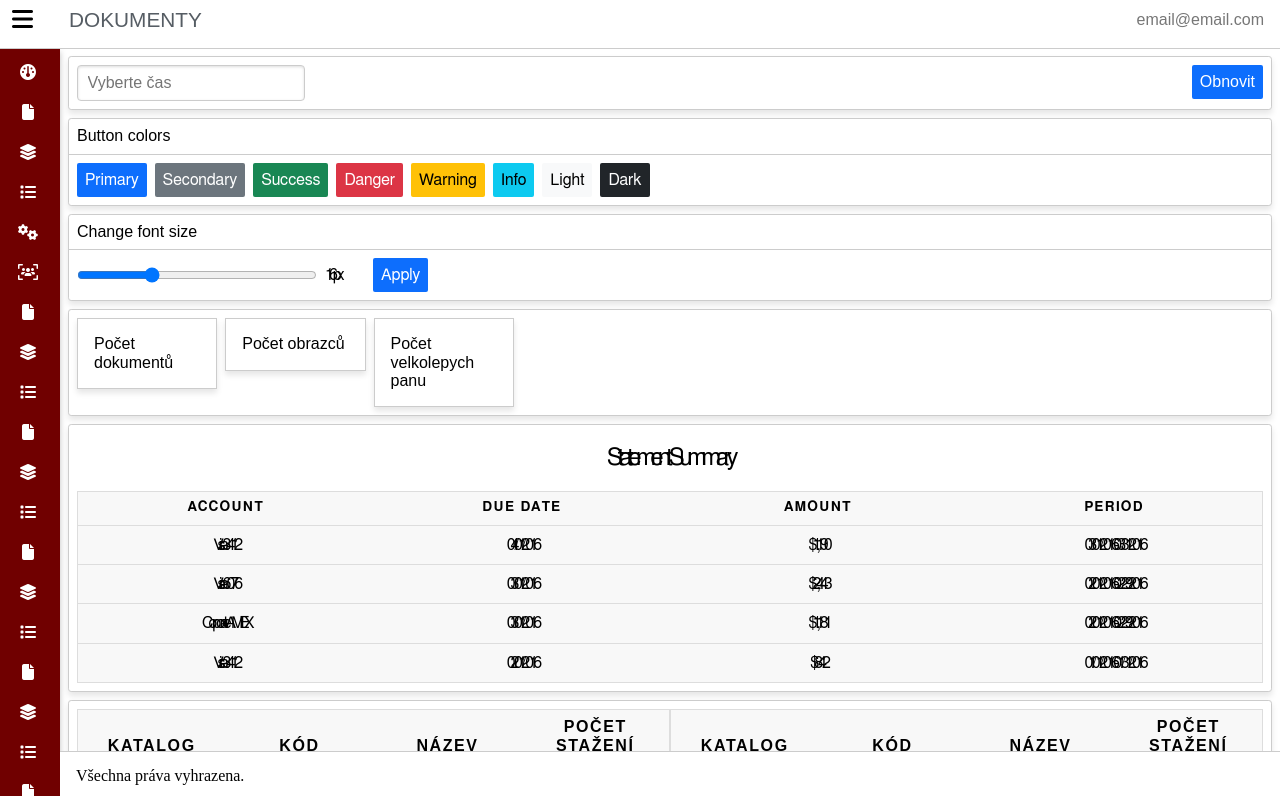
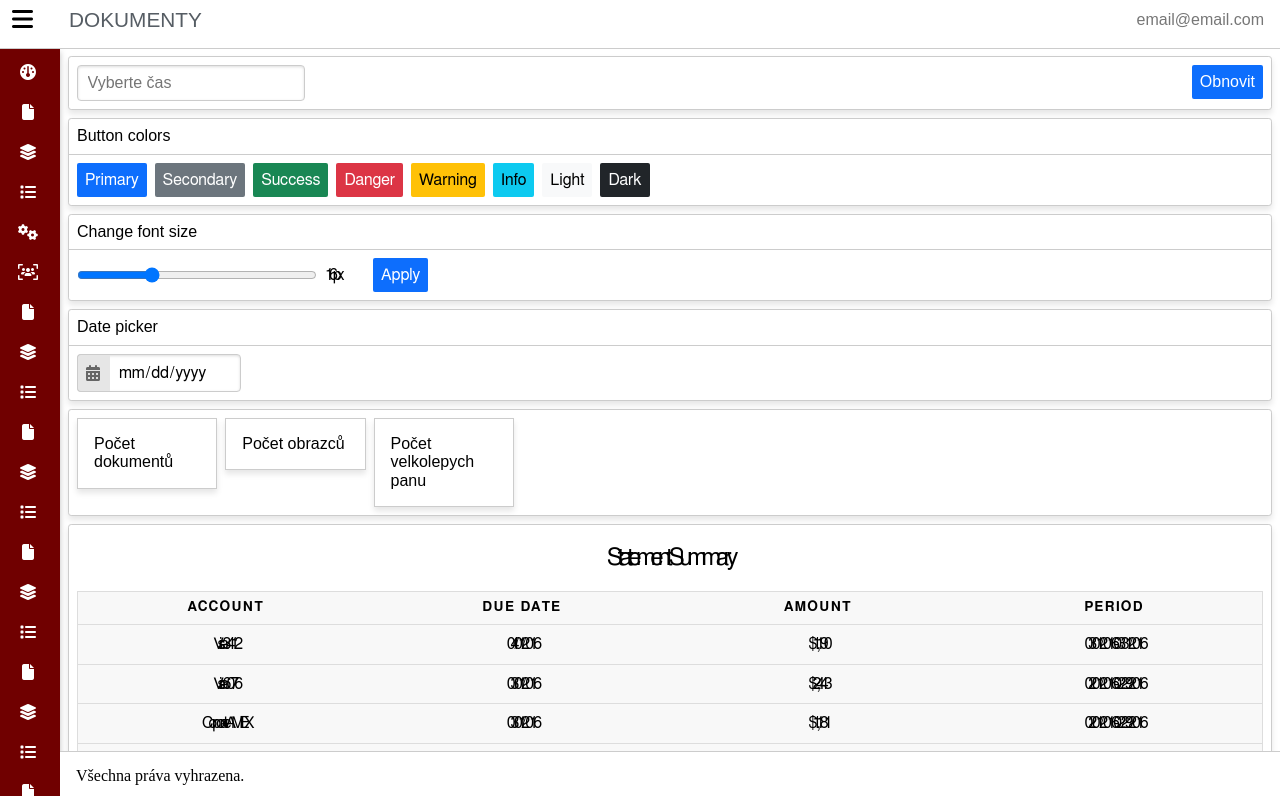
Before and after one commit to Eidamiino/css-framework-test, a Svelte app in the folder poc/: page / in a window 1280 px wide. Shown: the top 796 px of the page. Built offline with nearby package versions, Linux system fonts and the light colour scheme; a web font is replaced by a local one.

Commit message:
date picker

```diff
--- a/poc/public/styles.css
+++ b/poc/public/styles.css
@@ -51,7 +51,7 @@ body {
     cursor: pointer;
     padding: 0 1.25em 0 0.5em;
     font-size: 1.45em;
-  }
+}
 
 .sticky-hamburger {
     position: fixed;
@@ -748,11 +748,17 @@ table th {
     padding: 0.5em 0.5em;
 }
 
- .font-size-display{
+.font-size-display {
     width: 2.5em;
- }
+}
 
- input[type="range"]{
+input[type="range"] {
     width: 100%;
     max-width: 15em;
- }
+}
+
+input[type="date"]::-webkit-inner-spin-button,
+input[type="date"]::-webkit-calendar-picker-indicator {
+    display: none;
+    -webkit-appearance: none;
+}
--- a/poc/src/App.svelte
+++ b/poc/src/App.svelte
@@ -142,6 +142,14 @@
   function applyFontSize() {
     appliedFontSize = selectedFontSize;
     document.documentElement.style.fontSize = `${appliedFontSize}px`;
+  }
+
+  let dateInput;
+
+  function openDatePicker() {
+    if (dateInput) {
+      dateInput.showPicker();
+    }
   }
 </script>
 
@@ -472,6 +480,22 @@
           </div>
 
           <div class="pure-g card">
+            <div class="pure-u-1 card-header">Date picker</div>
+            <div class="pure-form centered-container">
+              <div class="input-icon-wrapper">
+                <div class="input-icon-container" on:click={openDatePicker}>
+                  <i class="input-icon fas fa-calendar-alt"></i>
+                </div>
+                <input
+                  type="date"
+                  bind:this={dateInput}
+                  class="pure-input input-with-icon"
+                />
+              </div>
+            </div>
+          </div>
+
+          <div class="pure-g card">
             <div class="pure-u-1-3 pure-u-lg-1-4 pure-u-xl-1-8">
               <div class="box">Počet dokumentů</div>
             </div>
```
